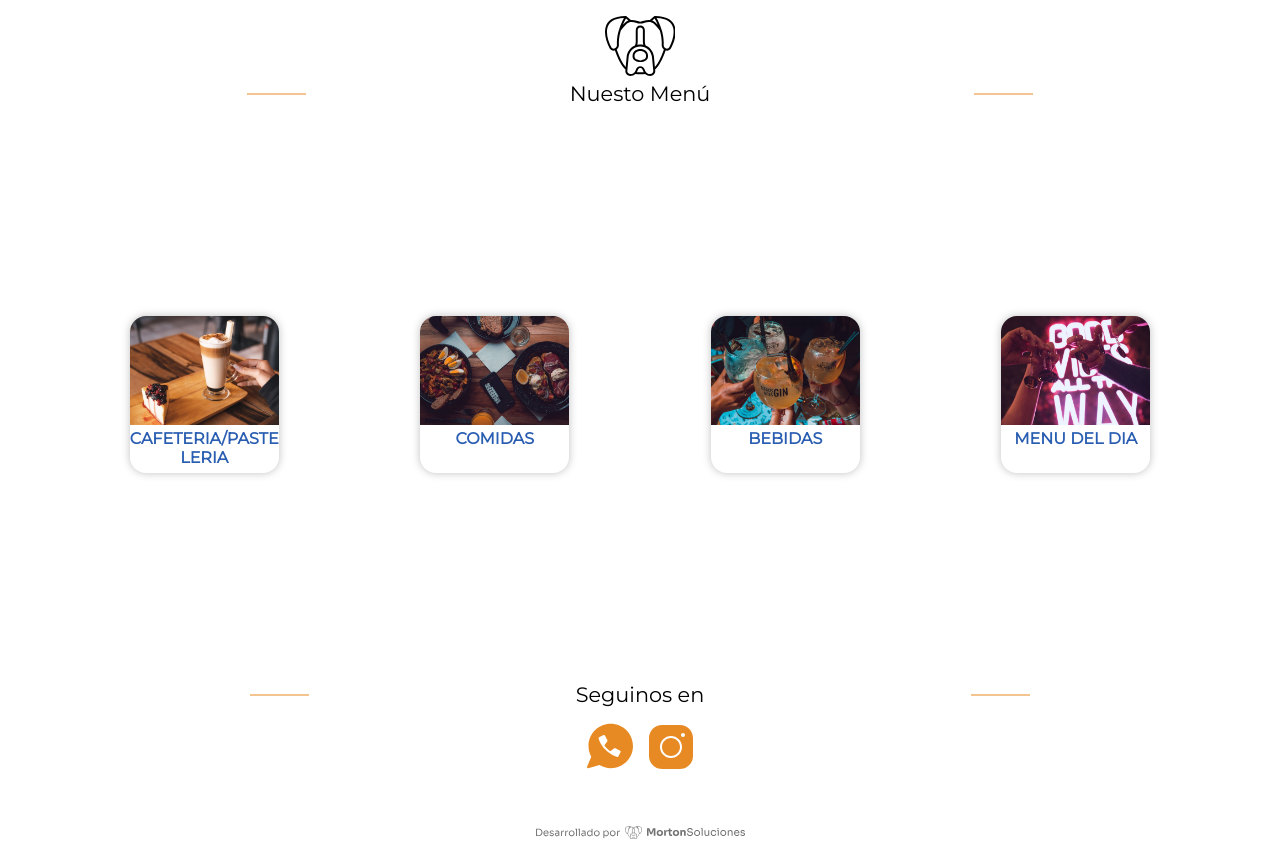
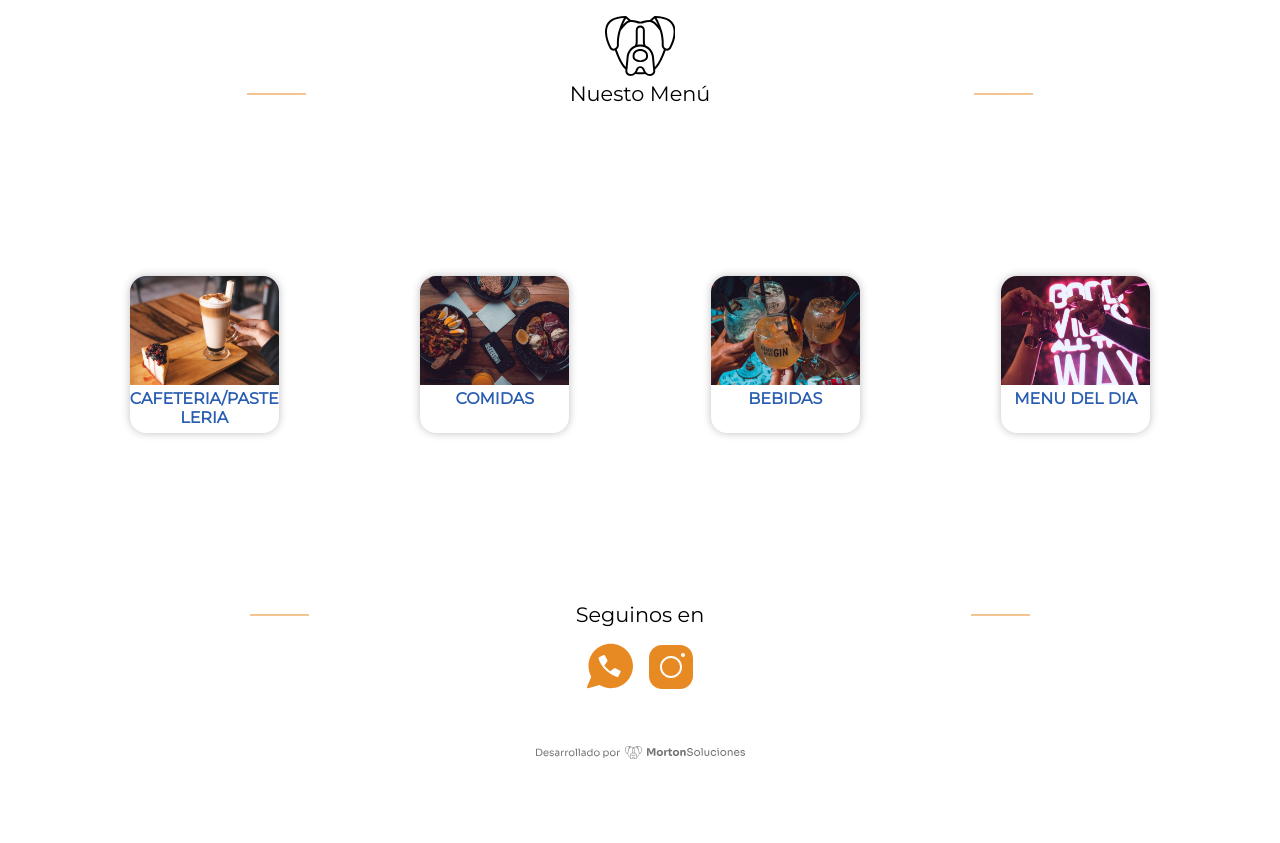
Before and after one commit to Fras28/lastVerCarta, a React (Create React App) app: page / in a window 1280 px wide. After the commit the page ends 800 px from the top, so only its background shows below. Built offline with nearby package versions, Linux system fonts and the light colour scheme; a web font is replaced by a local one.

Commit message:
correction landing

```diff
--- a/src/Components/Landing/LandingPage.css
+++ b/src/Components/Landing/LandingPage.css
@@ -7,7 +7,7 @@
   border-radius: 5%;
 }
 .conteinerLB2 {
-  min-height: 70vh;
+  min-height: 60vh;
   margin: auto;
   border-radius: 16px;
   display: flex;
```
